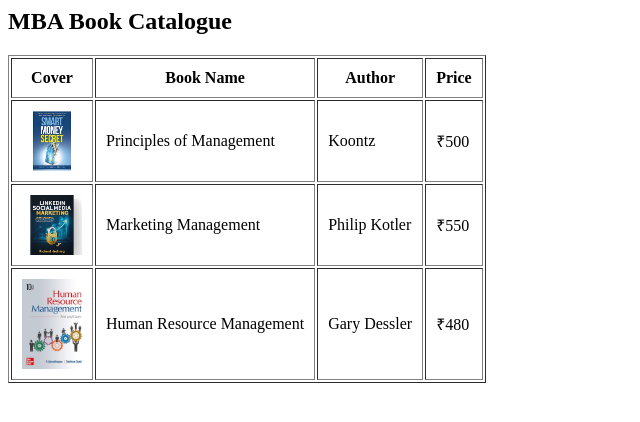
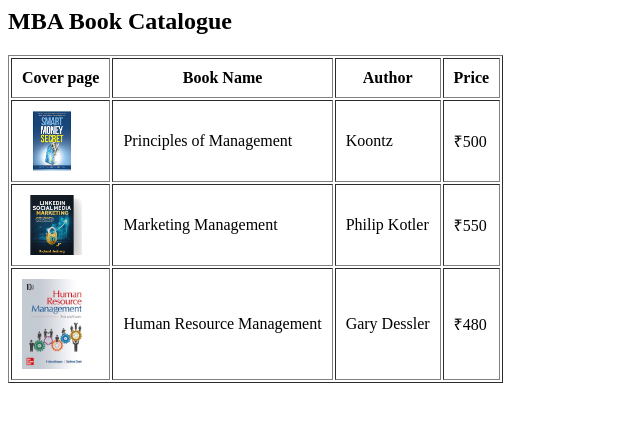
Before and after one commit to suvarnamenta6/lendi-online-book-store, a plain HTML site: page mba.html in a window 1280 px wide. Shown: the whole page, without its empty margins (0-640 px from the left). Drawn offline with Linux system fonts and the light colour scheme.

Commit message:
Update mba.html

```diff
--- a/mba.html
+++ b/mba.html
@@ -6,7 +6,7 @@
 <table border="1" cellpadding="10">
 
 <tr>
-  <th>Cover</th>
+  <th>Cover page</th>
   <th>Book Name</th>
   <th>Author</th>
   <th>Price</th>
```
